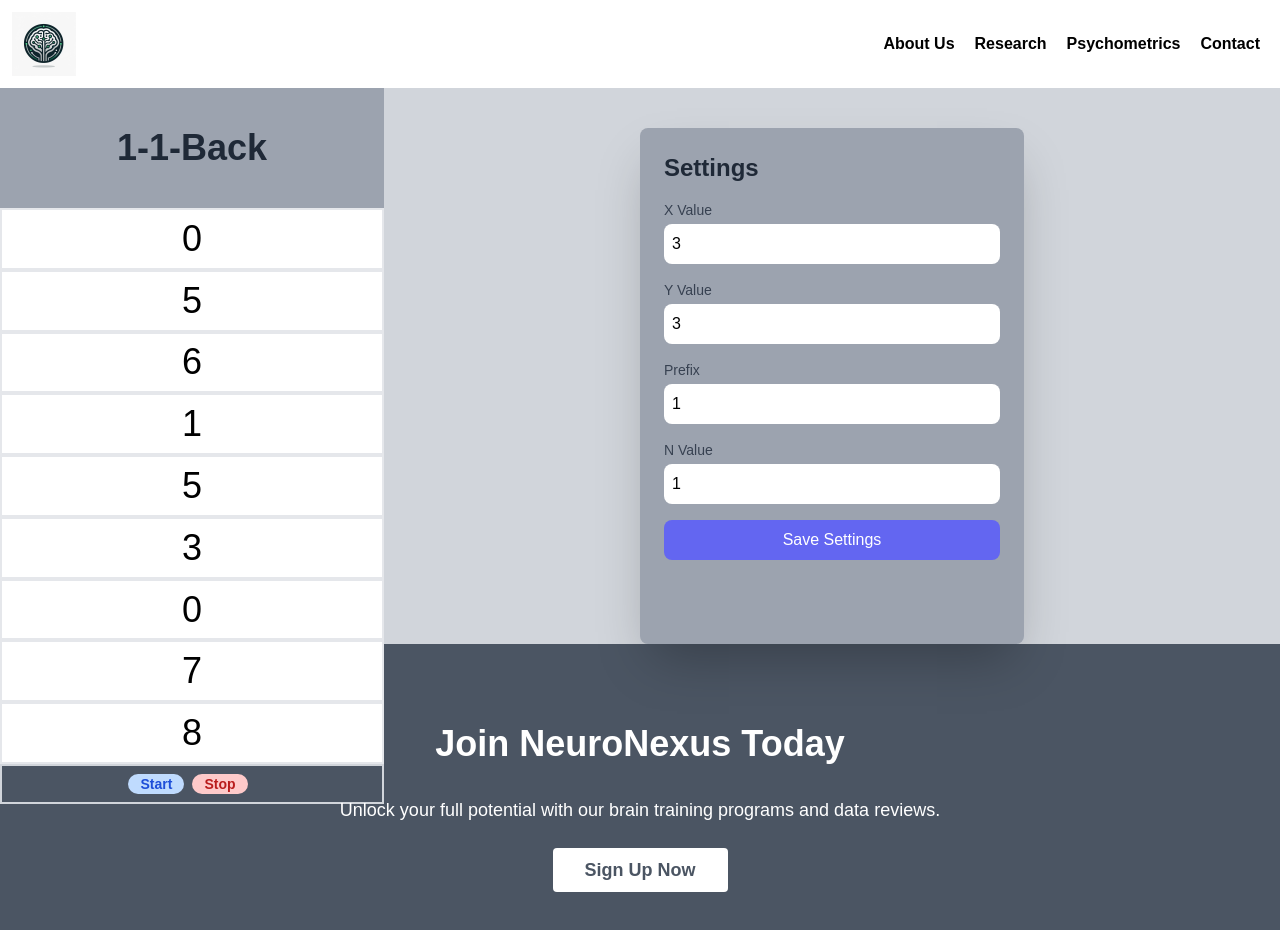
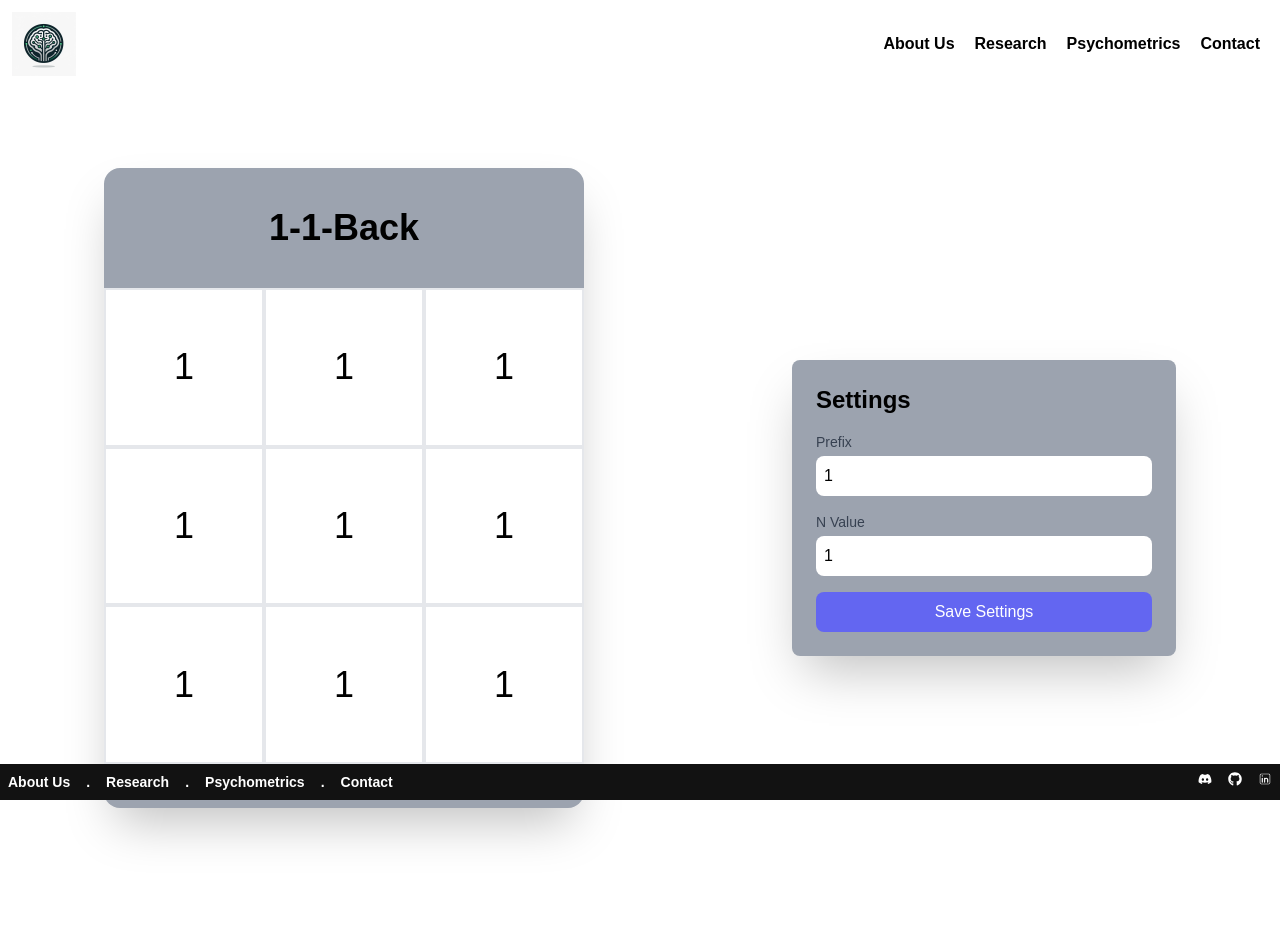
Before and after one commit to Broilan/Noetica, a React (Vite) app in the folder cognexus/: page /tasks/n-back in a window 1280 px wide. Shown: the top 930 px of the page. After the commit the page ends 888 px from the top, so only its background shows below. Built offline with nearby package versions, Linux system fonts and the light colour scheme.

Commit message:
fixed n-back settings, improved footer, changed colorway, and fixed n-back's gameboard

```diff
--- a/cognexus/src/components/Footer.tsx
+++ b/cognexus/src/components/Footer.tsx
@@ -1,20 +1,35 @@
 import React from 'react';
+import { FaDiscord } from "react-icons/fa";
+import { FaGithub } from "react-icons/fa";
+import { CiLinkedin } from "react-icons/ci";
 
 const Footer: React.FC = () => {
     return (
         <>
-        <footer className="bg-gray-600 py-20">
-        <div className="container mx-auto px-6 text-center text-white">
-          <h2 className="text-4xl font-semibold">Join NeuroNexus Today</h2>
-          <p className="my-8 text-lg md:text-xl">
-            Unlock your full potential with our brain training programs and data reviews.
-          </p>
-          <a href="/signup" className="mt-8 px-8 py-3 bg-white text-gray-600 text-lg font-semibold rounded hover:bg-gray-100 transition duration-300">
-            Sign Up Now
-          </a>
-        </div>
-      </footer>
-      </>
+            <footer className="bg-five fixed bottom-0 left-0 w-full">
+
+                <div className="flex text-sm justify-between p-2 text-white space-x-5">
+
+                    <ol className='flex space-x-4 font-bold'>
+                        <li>About Us</li>
+                        <li>.</li>
+                        <li>Research</li>
+                        <li>.</li>
+                        <li>Psychometrics</li>
+                        <li>.</li>
+                        <li>Contact</li>
+                    </ol>
+
+                    <div className='flex space-x-4'>
+                        <FaDiscord/>
+                        <FaGithub/>
+                        <CiLinkedin/>
+                    </div>
+
+                </div>
+
+            </footer>
+        </>
     );
 };
 
--- a/cognexus/src/index.css
+++ b/cognexus/src/index.css
@@ -6,7 +6,7 @@
 body {
   height: 100vh;
   width: 100vw;
-  background-color: #ffffff;
+  background-color: white;
   overflow-x: hidden;
   font-family: 'Poppins', sans-serif;
 }
--- a/cognexus/src/pages/Home.tsx
+++ b/cognexus/src/pages/Home.tsx
@@ -11,12 +11,12 @@ const HomePage = () => {
   return (
     <div>
       {/* Hero Section */}
-      <section className="bg-gray-100 py-20">
+      <section className="py-20">
         <div className="container mx-auto px-6 text-center md:text-left">
           <div className="md:flex md:justify-between">
             <div className="md:w-1/2">
             <div className='flex flex-col items-center'>
-            <img src={logo} className="h-20 w-20" />
+            <img src={logo} className="h-20 rounded-full w-20" />
             <h1 className="text-4xl md:text-5xl lg:text-6xl font-bold text-gray-800">
               NeuroNexus
             </h1>
@@ -33,7 +33,7 @@ const HomePage = () => {
       </section>
 
       {/* Juncture Section */}
-      <section className="bg-white py-8">
+      <section className=" py-8">
         <div className="mx-auto px-6 text-center">
           <h2 className="text-3xl md:text-4xl font-semibold text-gray-800">Choose Your Path</h2>
           <div className="mt-8 flex flex-row md:flex-col justify-center">
--- a/cognexus/src/pages/games/Nback.tsx
+++ b/cognexus/src/pages/games/Nback.tsx
@@ -3,23 +3,16 @@ import React, { useState, useEffect, useReducer } from 'react';
 interface settings {
   nValue: number;
   prefixValue: number;
-  xValue: number;
-  yValue: number;
-  arrayOfValues: number[];
 }
 
 const reducer = (state: settings, action: any) => {
   switch (action.type) {
     case 'nValue':
       return { ...state, nValue: action.value };
+
     case 'prefixValue':
       return { ...state, prefixValue: action.value };
-    case 'xValue':
-      return { ...state, xValue: action.value };
-    case 'yValue':
-      return { ...state, yValue: action.value };
-    case 'arrayOfValues':
-      return { ...state, arrayOfValues: action.value };
+
     default:
       return state;
   }
@@ -30,62 +23,50 @@ const Nback: React.FC = () => {
   const [state, dispatch] = useReducer(reducer, {
     nValue: 1,
     prefixValue: 1,
-    xValue: 3,
-    yValue: 3,
-    arrayOfValues: Array.from({ length:9 }, () => { return Math.floor(Math.random() * 10)}),
   });
 
-  console.log(state.arrayOfValues)
 
   return (
     <>
-    <div className='flex bg-gray-300'>
+    <div className='flex items-center py-20'>
 
     {/* BEGIN GAMEBOARD COMPONENT*/}
-    <div className='bg-gray-400 w-96'>
-      <h1 className='text-4xl font-bold text-gray-800 text-center my-10'>{state.prefixValue}-{state.nValue}-Back</h1>
+    <div className='flex flex-col rounded-2xl mx-auto shadow-2xl justify-between bg-gray-400 w-[30rem] h-[40rem] '>
 
-      <div className={`grid grid-cols-${state.xValue} grid-rows-${state.yValue} bg-black h-full w-full`}>
-        {state.arrayOfValues.map((value:number, index:number) => (
-          <div key={index} className='bg-white text-black border-gray-200 border-2 text-4xl flex justify-center items-center'>{value}</div>
-        ))}
+      <h1 className='text-4xl font-bold text-black text-center my-10'>{state.prefixValue}-{state.nValue}-Back</h1>
+
+      <div className={`grid grid-cols-3 grid-3 h-full `}>
+      <div className='bg-white text-black border-gray-200 border-2 text-4xl flex justify-center items-center'>1</div>
+      <div className='bg-white text-black border-gray-200 border-2 text-4xl flex justify-center items-center'>1</div>
+      <div className='bg-white text-black border-gray-200 border-2 text-4xl flex justify-center items-center'>1</div>
+      <div className='bg-white text-black border-gray-200 border-2 text-4xl flex justify-center items-center'>1</div>
+      <div className='bg-white text-black border-gray-200 border-2 text-4xl flex justify-center items-center'>1</div>
+      <div className='bg-white text-black border-gray-200 border-2 text-4xl flex justify-center items-center'>1</div>
+      <div className='bg-white text-black border-gray-200 border-2 text-4xl flex justify-center items-center'>1</div>
+      <div className='bg-white text-black border-gray-200 border-2 text-4xl flex justify-center items-center'>1</div>
+      <div className='bg-white text-black border-gray-200 border-2 text-4xl flex justify-center items-center'>1</div>
       </div>
 
-      <div className="flex justify-center border-gray-300 border-2">
-        <button className="bg-blue-200 rounded-full px-3 text-sm font-semibold text-blue-700 mr-2 my-2">Start</button>
-        <button className="bg-red-200 rounded-full px-3 text-sm font-semibold text-red-700 mr-2 my-2">Stop</button>
+      <div className="flex justify-center">
+        <button className="bg-blue-200 rounded-full px-3 text-xl font-semibold text-blue-700 mr-2 my-2">Start</button>
+        <button className="bg-red-200 rounded-full px-3 text-xl font-semibold text-red-700 mr-2 my-2">Stop</button>
       </div>
+
     </div>
     {/* END GAMEBOARD COMPONENT*/}
 
 
     {/* BEGIN SETTINGS COMPONENT*/}
           <div className="bg-gray-400 shadow-2xl rounded-lg p-6 w-full max-w-sm mx-auto mt-10">
-      <h2 className="text-2xl font-semibold mb-4 text-gray-800">Settings</h2>
-      <div className="mb-4">
-        <label htmlFor="xValue" className="block text-sm font-medium text-gray-700 mb-1">X Value</label>
-        <input
-          type="number"
-          id="xValue"
-          value={state.xValue}
-          onChange={(e) => dispatch({ type: 'xValue', value: e.target.value })}
-          className="w-full border-gray-300 rounded-lg p-2 focus:ring-indigo-500 focus:border-indigo-500"
-        />
-      </div>
-      <div className="mb-4">
-        <label htmlFor="yValue" className="block text-sm font-medium text-gray-700 mb-1">Y Value</label>
-        <input
-          type="number"
-          id="yValue"
-          value={state.yValue}
-          onChange={(e) => dispatch({ type: 'yValue', value: e.target.value })}
-          className="w-full border-gray-300 rounded-lg p-2 focus:ring-indigo-500 focus:border-indigo-500"
-        />
-      </div>
+      <h2 className="text-2xl font-semibold mb-4 text-black">Settings</h2>
+
+
       <div className="mb-4">
         <label htmlFor="prefixValue" className="block text-sm font-medium text-gray-700 mb-1">Prefix</label>
         <input
           type="number"
+          min="1"
+          max="5"
           id="prefixValue"
           value={state.prefixValue}
           onChange={(e) => dispatch({ type: 'prefixValue', value: e.target.value })}
--- a/cognexus/tailwind.config.cjs
+++ b/cognexus/tailwind.config.cjs
@@ -11,6 +11,7 @@ module.exports = {
           secondary: "#e5e7eb",
           tertiary: "#E6E2DD",
           four: "#F2F2F2",
+          five: "rgba(18, 18, 18, 1)",
           dimWhite: "rgba(255, 255, 255, 0.7)",
           dimBlue: "rgba(9, 151, 124, 0.1)",
           blues: '#aeecfc',
```
